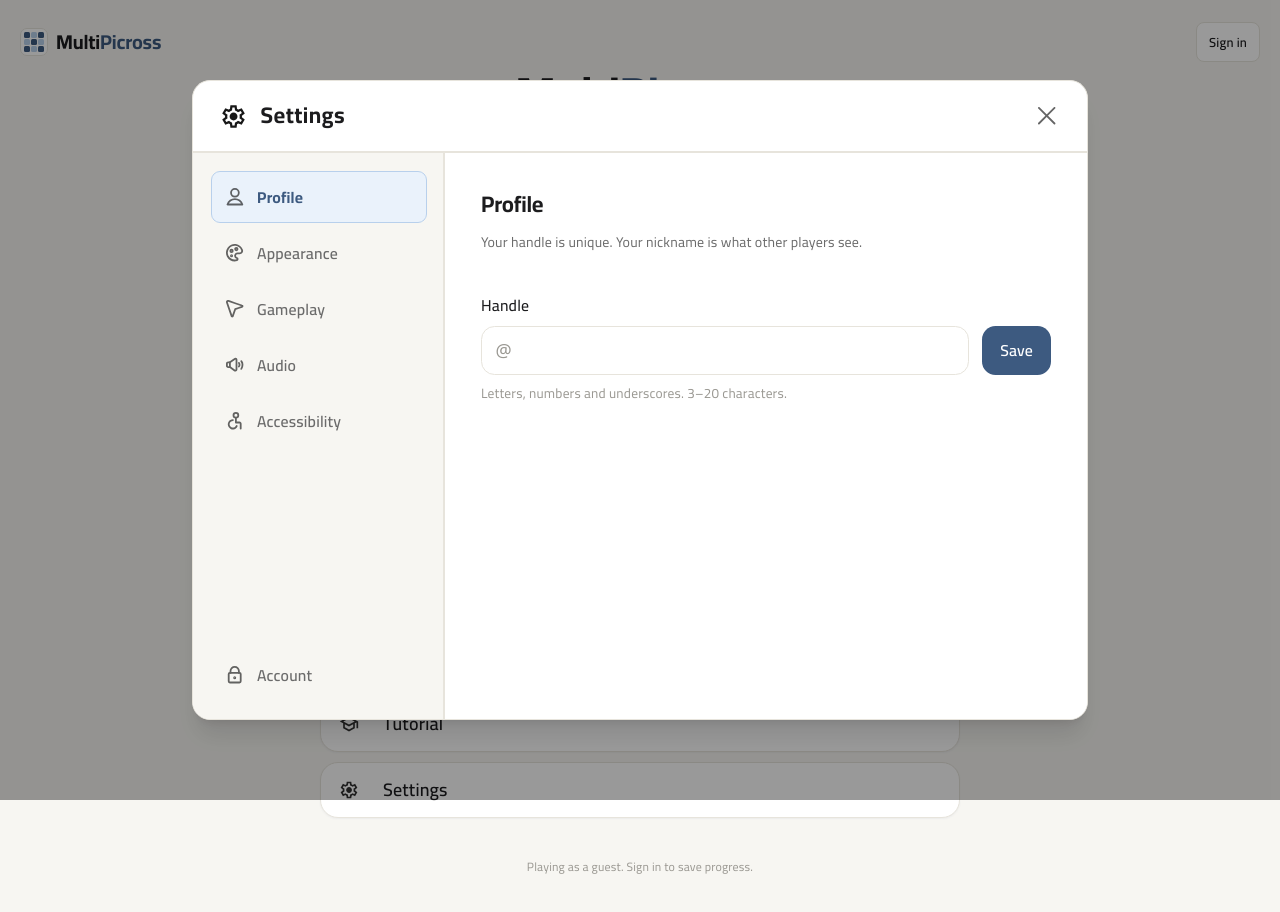
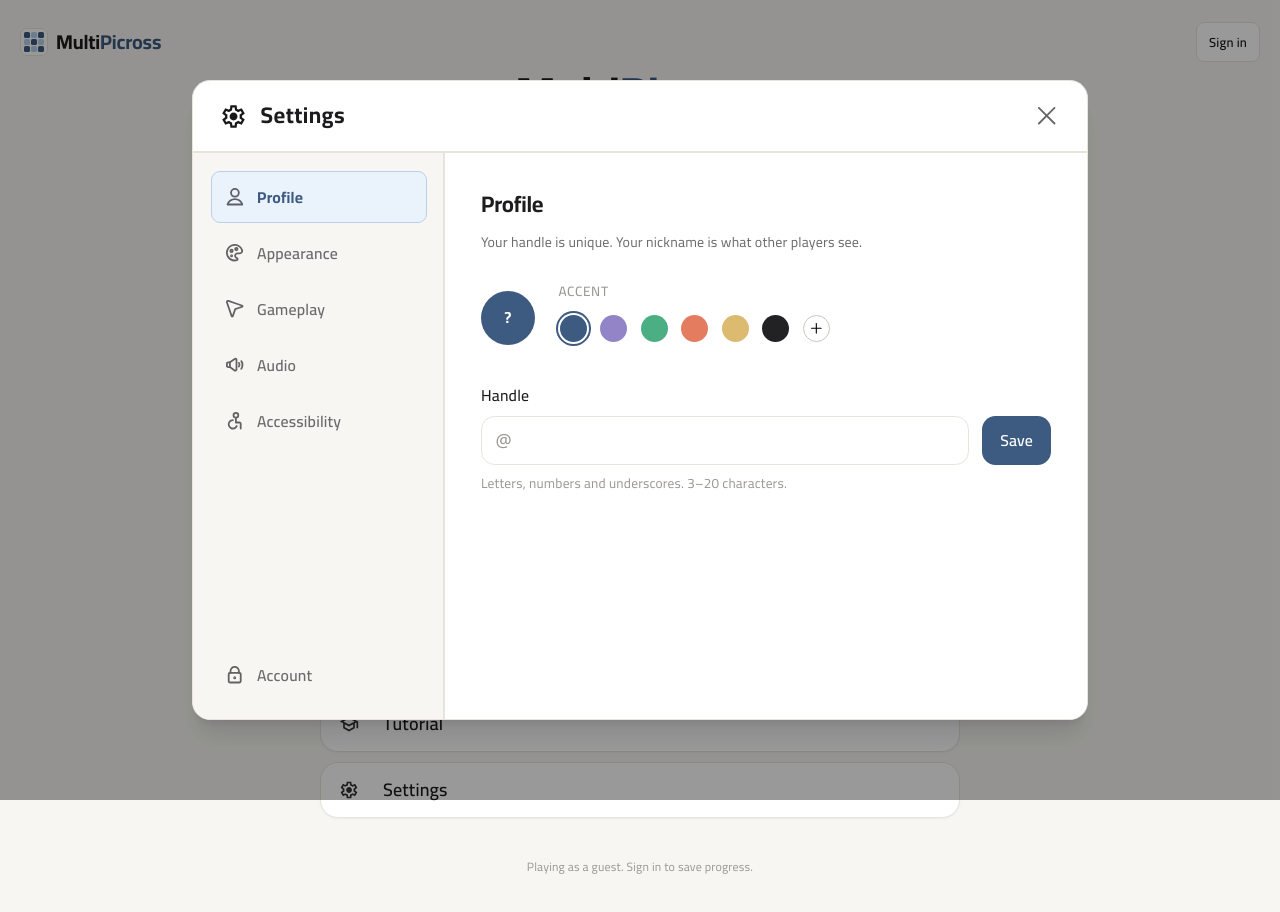
Before and after one commit to Monash-FIT3170/2026W1-MultiPicross, a React (Vite) app in the folder frontend/: page / in a window 1280 px wide. Both pictures are taken after a click on the button "Settings". Shown: the top 912 px of the page. Built offline with nearby package versions, Linux system fonts and the light colour scheme; no server answers; grey boxes are pictures that could not be loaded; what @colyseus/sdk would draw is missing.

Commit message:
Add prodile accent setting

```diff
--- a/frontend/src/components/settings/ProfileSettings.tsx
+++ b/frontend/src/components/settings/ProfileSettings.tsx
@@ -6,9 +6,21 @@ import {
   HANDLE_PATTERN,
   HANDLE_RULE,
 } from "../../auth/handle";
+import { useSettings } from "./SettingsContext";
+import plusIcon from "../../assets/settings/plus.svg";
+
+const accentOptions = [
+  "#3D5A80",
+  "#9284C6",
+  "#4CAF83",
+  "#E47D60",
+  "#DCBA70",
+  "#222225",
+];
 
 export function ProfileSettings() {
   const { user, setHandle } = useAuth();
+  const { profileAccent, setProfileAccent } = useSettings();
 
   const [value, setValue] = useState(user?.handle ?? "");
   const [loading, setLoading] = useState(false);
@@ -36,7 +48,6 @@ export function ProfileSettings() {
       setLoading(false);
     }
   }
-
   return (
     <div>
       <h2 className="text-xl font-bold text-[var(--color-ink)] font-ui">
@@ -47,7 +58,98 @@ export function ProfileSettings() {
         Your handle is unique. Your nickname is what other players see.
       </p>
 
-      <form onSubmit={onSubmit} noValidate className="mt-8">
+      {/* Profile accent */}
+      <div className="mt-6 flex items-center gap-3">
+        <div
+          className="
+            flex h-12 w-12 shrink-0 items-center justify-center
+            rounded-full text-sm font-bold text-white font-ui
+          "
+          style={{ backgroundColor: profileAccent }}
+        >
+          {user?.handle?.slice(0, 2).toUpperCase() ?? "?"}
+        </div>
+
+        <div>
+          <p
+            className="
+              pl-[10px]
+              text-xs font-medium uppercase tracking-wider
+              text-[var(--color-ink-faint)] font-ui
+            "
+          >
+            Accent
+          </p>
+
+          <div className="mt-1 flex items-center -space-x-2">
+            {accentOptions.map((color) => {
+              const selected =
+                profileAccent.toLowerCase() === color.toLowerCase();
+
+              return (
+                <button
+                  key={color}
+                  type="button"
+                  onClick={() => setProfileAccent(color)}
+                  aria-label={`Select ${color} profile accent`}
+                  aria-pressed={selected}
+                  className="
+                    flex h-11 w-11 items-center justify-center
+                    rounded-full
+                  "
+                >
+                  <span
+                    className={`
+                      h-6 w-6 rounded-full
+                      ${
+                        selected
+                          ? "ring-2 ring-[var(--color-blue-500)] ring-offset-2 ring-offset-[var(--color-surface)]"
+                          : ""
+                      }
+                    `}
+                    style={{ backgroundColor: color }}
+                  />
+                </button>
+              );
+            })}
+
+            {/* Custom colour */}
+            <label
+              className="
+                relative flex h-11 w-11 cursor-pointer
+                items-center justify-center rounded-full
+              "
+              aria-label="Choose custom profile accent colour"
+            >
+              <span
+                className="
+                  flex h-6 w-6 items-center justify-center
+                  rounded-full
+                  border border-[var(--color-line-strong)]
+                "
+              >
+                <img
+                  src={plusIcon}
+                  alt=""
+                  aria-hidden="true"
+                  className="settings-icon h-2.5 w-2.5"
+                />
+              </span>
+
+              <input
+                type="color"
+                value={profileAccent}
+                onChange={(e) => setProfileAccent(e.target.value)}
+                className="absolute inset-0 cursor-pointer opacity-0"
+                aria-label="Custom profile accent colour"
+              />
+            </label>
+          </div>
+        </div>
+      </div>
+
+      {/* Handle */}
+      <form onSubmit={onSubmit} noValidate className="mt-6">
         <label
           htmlFor="profile-handle"
           className="text-sm font-medium text-[var(--color-ink)] font-ui"
@@ -117,7 +219,7 @@ export function ProfileSettings() {
         </p>
 
         {error && (
-          <p className="mt-2 text-sm text-[var(--color-accent-error)] font-ui">
+          <p className="mt-2 text-[13px] text-[var(--color-accent-error)] font-ui">
             {error}
           </p>
         )}
--- a/frontend/src/components/settings/SettingsContext.tsx
+++ b/frontend/src/components/settings/SettingsContext.tsx
@@ -8,6 +8,7 @@ import {
 
 type Theme = "light" | "dark" | "high-contrast";
 type AnimationLevel = "full" | "subtle" | "off";
+type ProfileAccent = string;
 
 type SettingsContextType = {
   isOpen: boolean;
@@ -25,6 +26,9 @@ type SettingsContextType = {
 
   showOpponentProgress: boolean;
   setShowOpponentProgress: (enabled: boolean) => void;
+
+  profileAccent: ProfileAccent;
+  setProfileAccent: (accent: ProfileAccent) => void;
 };
 
 const SettingsContext = createContext<SettingsContextType | null>(null);
@@ -35,6 +39,7 @@ export function SettingsProvider({ children }: { children: ReactNode }) {
   const [animationLevel, setAnimationLevel] = useState<AnimationLevel>("full");
   const [cellFillPop, setCellFillPop] = useState(true);
   const [showOpponentProgress, setShowOpponentProgress] = useState(true);
+  const [profileAccent, setProfileAccent] = useState<ProfileAccent>("#3D5A80");
 
   useEffect(() => {
     document.documentElement.classList.toggle("dark", theme === "dark");
@@ -77,6 +82,8 @@ export function SettingsProvider({ children }: { children: ReactNode }) {
         setCellFillPop,
         showOpponentProgress,
         setShowOpponentProgress,
+        profileAccent,
+        setProfileAccent,
       }}
     >
       {children}
```
Also changed, not shown: frontend/src/assets/settings/plus.svg (added).
